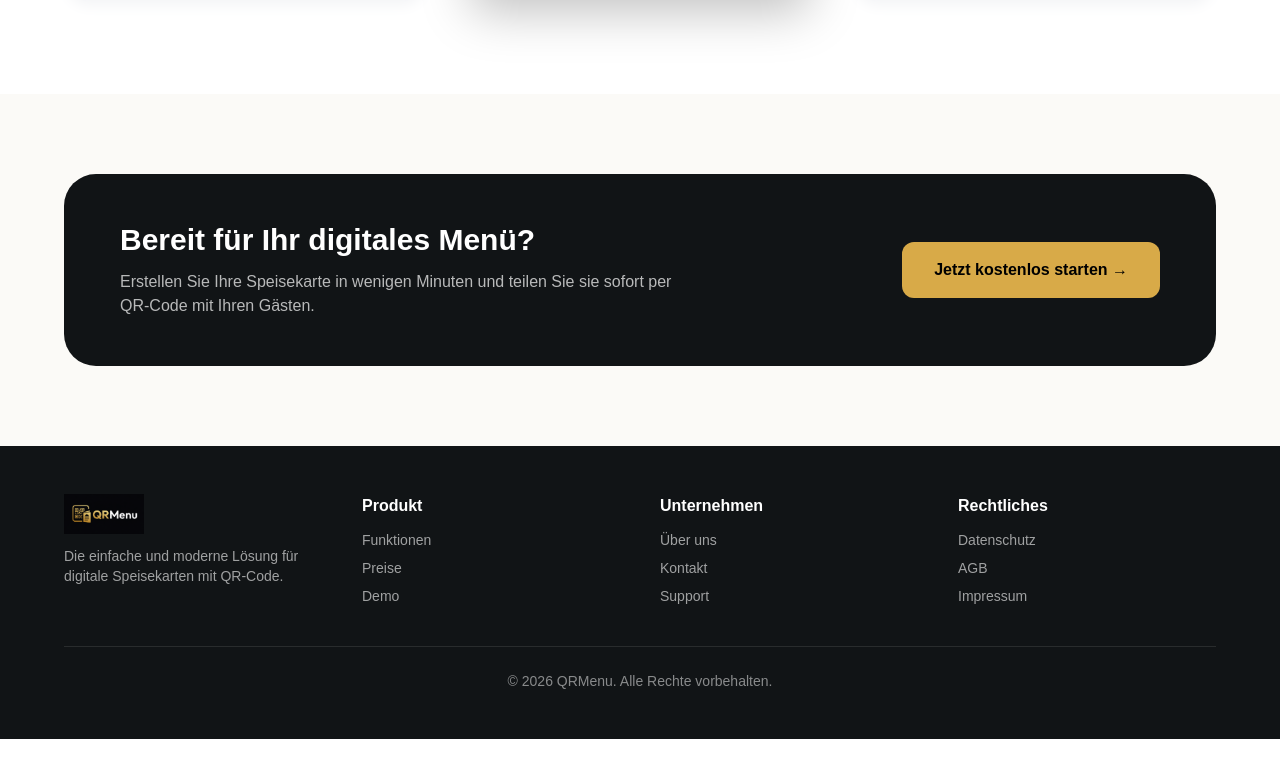
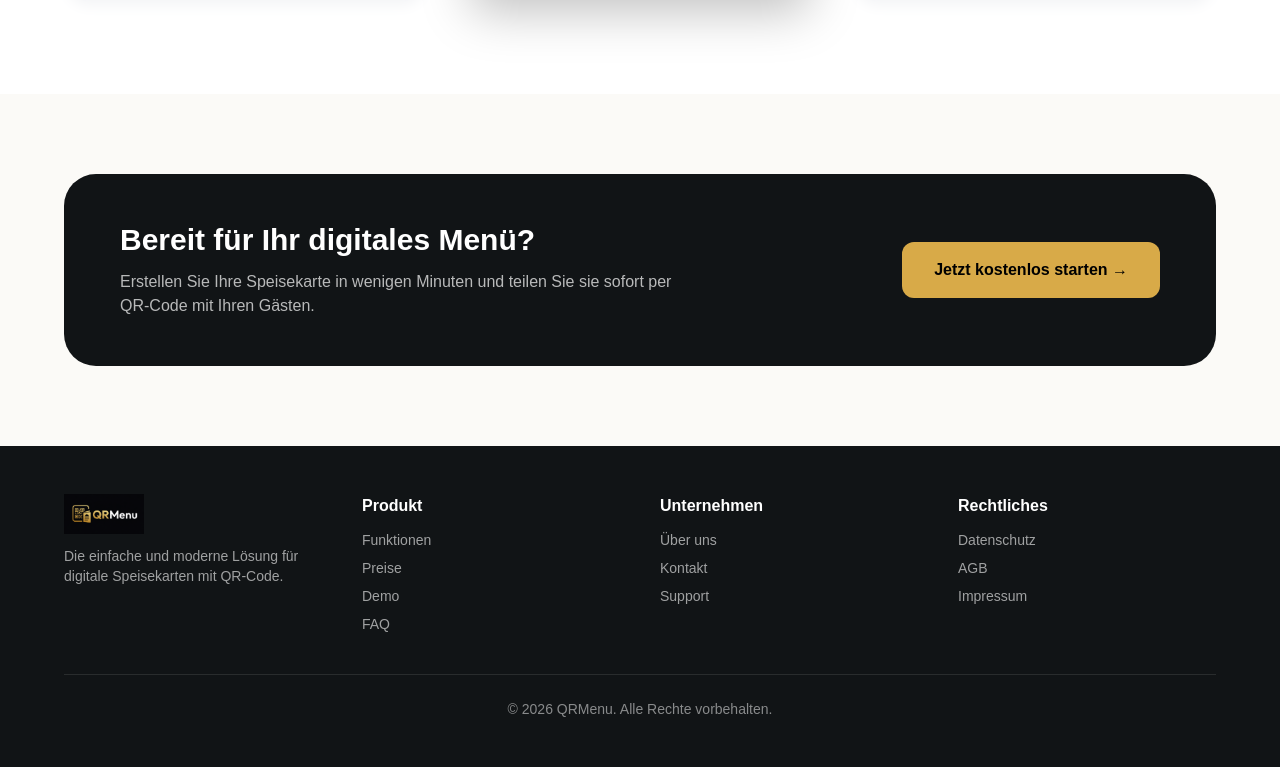
Before and after one commit to ALRAWIHOST/qmenu, a Next.js app: page / in a window 1280 px wide. Shown: the part 2758-3525 px from the top of the page. Before the commit the page ends 3497 px from the top, so only its background shows below. Built offline with nearby package versions, Linux system fonts and the light colour scheme.

Commit message:
Add FAQ link to footer

```diff
--- a/src/app/page.tsx
+++ b/src/app/page.tsx
@@ -370,6 +370,9 @@ export default function Home() {
 <Link href="/demo" className="block hover:text-white transition">
   Demo
 </Link>
+<Link href="/faq" className="block hover:text-white transition">
+  FAQ
+</Link>
       </div>
     </div>
 
```
